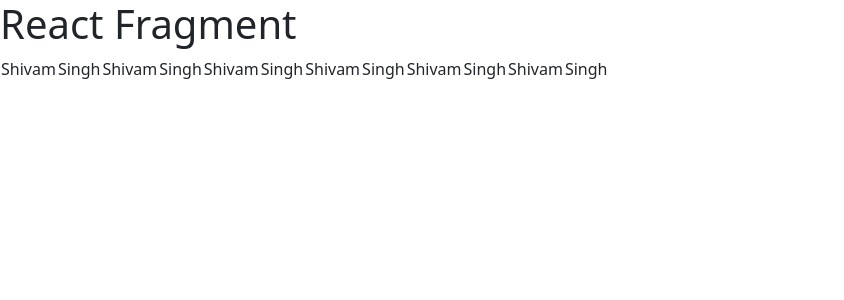
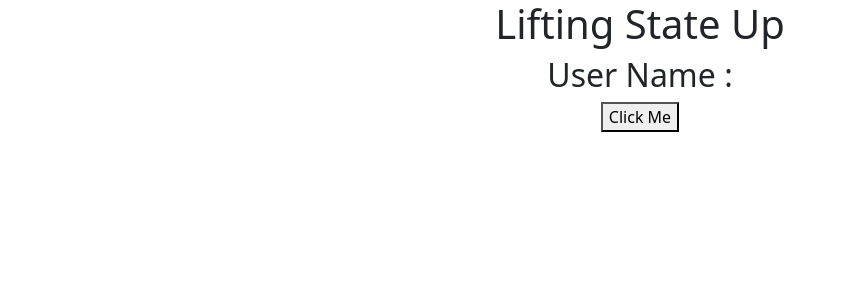
Before and after one commit to thisisshivamsingh/20-06-2022-Web-React, a React (Create React App) app: page / in a window 1280 px wide. Shown: the top 300 px of the page, without its empty margins (0-844 px from the left). Built offline with nearby package versions, Linux system fonts and the light colour scheme.

Commit message:
Send Data Child to Parent Component

```diff
--- a/src/App.js
+++ b/src/App.js
@@ -1,22 +1,15 @@
+import React from "react";
 import "./App.css";
-import React from "react";
-import Cols from "./Cols";
+import User from "./User";
 function App() {
+  function parentAlert(data) {
+    console.log(data);
+    alert(data.name);
+  }
   return (
-    <div>
-      <h1>React Fragment</h1>
-      <table>
-        <tbody>
-          <tr>
-            <Cols />
-            <Cols />
-            <Cols />
-            <Cols />
-            <Cols />
-            <Cols />
-          </tr>
-        </tbody>
-      </table>
+    <div className="App">
+      <h1>Lifting State Up</h1>
+      <User alert={parentAlert} />
     </div>
   );
 }
--- a/src/User.js
+++ b/src/User.js
@@ -31,13 +31,27 @@
 
 //////////////// #36 Reuse Component in loop ///////////////
 
+// function User(props) {
+//   return (
+//     <div>
+//       <span>{props.data.name}</span>
+//       <span>{props.data.email}</span>
+//       <button>Hello {props.data.contact}</button>
+//     </div>
+//   );
+// }
+// export default User;
+
+//////////////// #38 Send Data Child to Parent Component ////////////////
+
 function User(props) {
+  const data = { name: "shivam singh", email: "shivam@test.com" };
   return (
-    <div>
-      <span>{props.data.name}</span>
-      <span>{props.data.email}</span>
-      <button>Hello {props.data.contact}</button>
-    </div>
+    <>
+      <h2>User Name : </h2>
+      <button onClick={() => props.alert(data)}>Click Me</button>
+    </>
   );
 }
+
 export default User;
```
